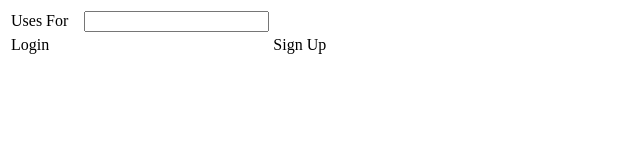
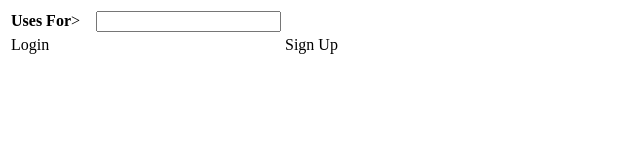
Before and after one commit to barryntklc/ics415f15, a plain HTML site: page IC/w1c2/HelloWorld.html in a window 1280 px wide. Shown: the full height of the page, 0-640 px from the left. Drawn offline with Linux system fonts and the light colour scheme.

Commit message:
a04 backup01

```diff
--- a/IC/w1c2/HelloWorld.html
+++ b/IC/w1c2/HelloWorld.html
@@ -7,7 +7,7 @@
 <body>
 <table>
     <tr>
-        <td>Uses For&nbsp;&nbsp;&nbsp;&nbsp;<input type="text"></input></td>
+        <td><b>Uses For</b>>&nbsp;&nbsp;&nbsp;&nbsp;<input type="text"></input></td>
     </tr>
     <tr>
         <td>Login</td> <td>Sign Up</td>
```
Also changed, not shown: A/a04/index.html (added, +10 -0 lines).
